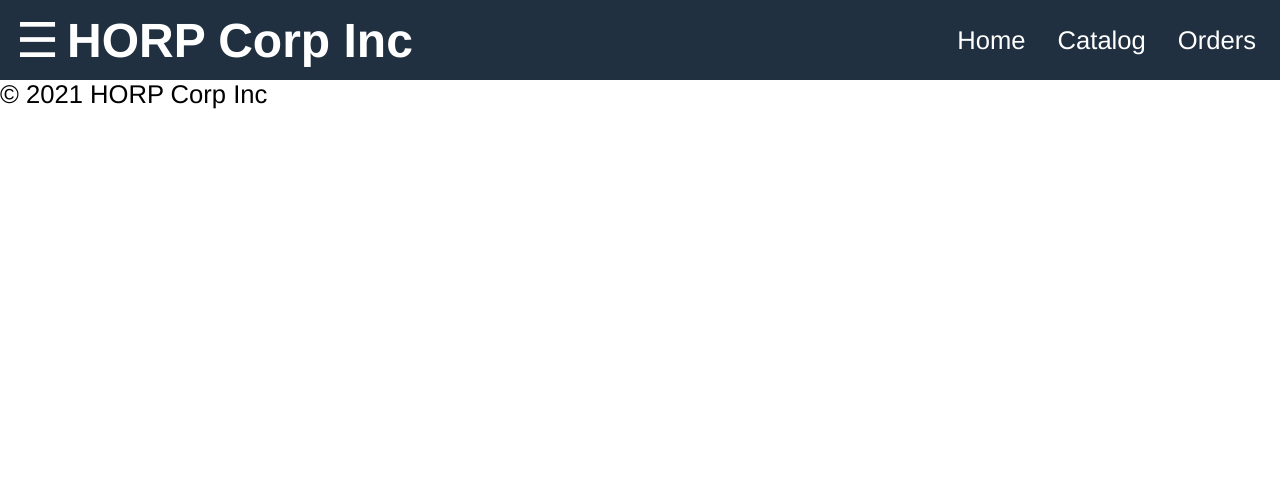
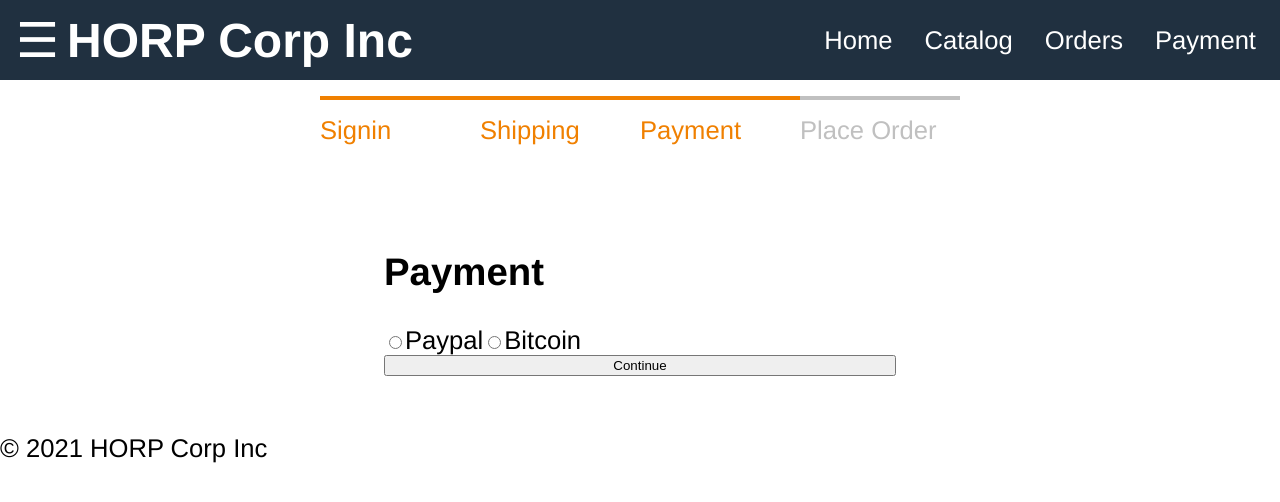
Before and after one commit to HORPIncorp/horp-corp-web, a React (Create React App) app in the folder frontend/: page /payment in a window 1280 px wide. Shown: the top 502 px of the page. Built offline with nearby package versions, Linux system fonts and the light colour scheme.

Commit message:
Add payment functionality and routing
- Add PaymentScreen component with checkout steps
- Add CheckoutSteps component for payment flow
- Update App.tsx routing to include payment navigation and route
- Fix CSS syntax error in index.css (missing semicolon)
- Add payment link to header navigation

```diff
--- a/frontend/src/App.tsx
+++ b/frontend/src/App.tsx
@@ -6,6 +6,7 @@
 import Products from './Products/Products';
 import Orders from './Orders/Orders';
 import OrderDetail from './Orders/OrderDetail';
+import PaymentScreen from './Payment/Payment';
 
 
 function App() {
@@ -29,6 +30,7 @@
         <Link to="/">Home</Link>
         <Link to="/catalog">Catalog</Link>
         <Link to="/orders">Orders</Link>
+        <Link to="/payment">Payment</Link>
       </div>
     </header>
 
@@ -46,8 +48,9 @@
       <Routes>
         <Route path="/" element={<Home />} />
         <Route path="/catalog" element={<Products />} />
-        <Route path="orders" element={<Orders />}></Route>
+        <Route path="/orders" element={<Orders />}></Route>
         <Route path="/order/:id" element={<OrderDetail />}></Route>
+        <Route path="/payment" element={<PaymentScreen />} />
       </Routes>
     </main>
     <footer>© 2021 HORP Corp Inc</footer>
--- /dev/null
+++ b/frontend/src/Payment/CheckoutSteps.tsx
@@ -0,0 +1,14 @@
+import React from 'react';
+
+
+function CheckoutSteps(props: any){
+    return <div className="checkout-steps">
+        <div className={props.step1 ? 'active' : ''} >Signin</div>
+        <div className={props.step2 ? 'active' : ''} >Shipping</div>
+        <div className={props.step3 ? 'active' : ''} >Payment</div>
+        <div className={props.step4 ? 'active' : ''} >Place Order</div>
+    </div>
+
+}
+
+export default CheckoutSteps;
--- /dev/null
+++ b/frontend/src/Payment/Payment.tsx
@@ -0,0 +1,49 @@
+import React from 'react';
+
+import CheckoutSteps from './CheckoutSteps';
+
+function PaymentScreen() {
+
+    const submitHandler = () => {
+        alert("Payment processing...")
+    };
+
+    return (
+        <div>
+            <CheckoutSteps step1 step2 step3></CheckoutSteps>
+            <div className="form">
+                <form onSubmit={submitHandler}>
+                    <ul className="form-container">
+                    <li>
+                        <h2>Payment</h2>
+                    </li>
+
+                    <li>
+                        <div>
+                            <input
+                                type="radio"
+                                name="paymentMethod"
+                                id="paymentMethod"
+                                value="paypal"
+                            ></input>
+                            <label htmlFor="paymentMethod">Paypal</label>
+                            <input
+                                type="radio"
+                                name="paymentMethod"
+                                id="paymentMethod"
+                                value="bitcoin"
+                            ></input>
+                            <label htmlFor="paymentMethod">Bitcoin</label>
+                        </div>
+                    </li>
+                    <li>
+                        <button type="submit" className="button primary">Continue</button>
+                    </li>
+
+                </ul>
+                </form>
+            </div>
+        </div>
+    );
+}
+export default PaymentScreen;
--- a/frontend/src/index.css
+++ b/frontend/src/index.css
@@ -166,3 +166,49 @@
 tbody>tr:nth-child(odd){
   background-color: #f0f0f0;
 }
+
+.checkout-steps {
+  display: flex;
+  justify-content: space-between;
+  width: 40rem;
+  margin: 1rem auto;
+}
+
+.checkout-steps > div {
+  border-top: 0.3rem #c0c0c0 solid;
+  color: #c0c0c0;
+  flex: 1 1;
+  padding-top: 1rem;
+}
+
+.checkout-steps > div.active {
+  border-top: 0.3rem #f08000 solid;
+  color: #f08000;
+}
+.form {
+  display: flex;
+  justify-content: center;
+  align-items: center;
+  height: 100%;
+}
+
+.form-container {
+  display: flex;
+  flex-direction: column;
+  width: 32rem;
+  padding: 2rem;
+  border-radius: 0.5rem;
+  list-style-type: none;
+}
+
+.form-container li {
+  display: flex;
+  flex-direction: column;
+  margin-top: 1 rem;
+}
+
+input {
+  padding: 1rem;
+  border: 0.1rem #c0c0c0 solid;
+  border-radius: 0.5rem;
+}
```
